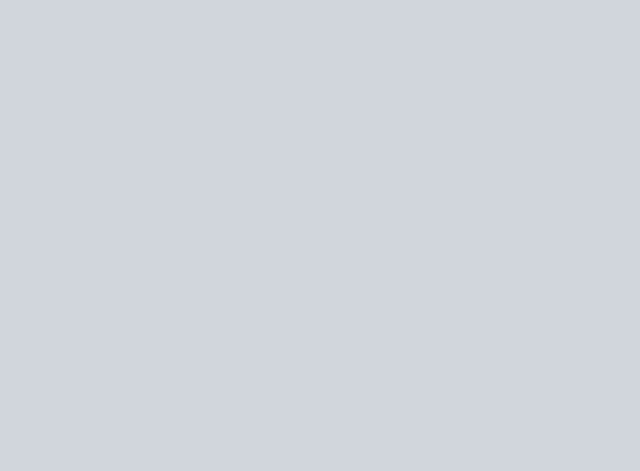
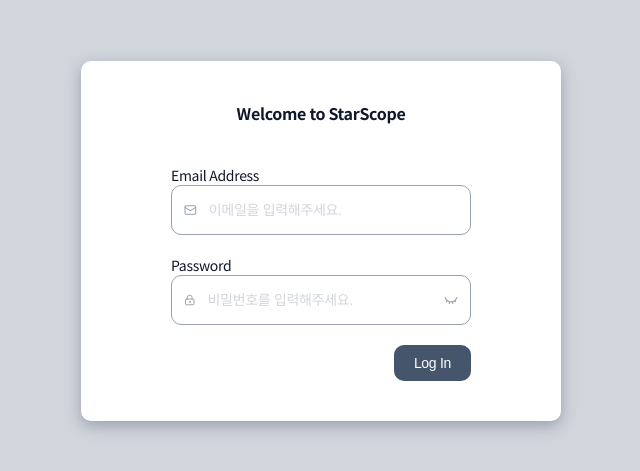
Before and after one commit to 5647kr/tocfa, a React (Vite) app: page /auth/login in a window 1280 px wide. Shown: the part 159-630 px from the top of the page, without its empty margins (319-959 px from the left). Built offline with nearby package versions, Linux system fonts and the light colour scheme.

Commit message:
Feat: 로그인 기능 구현

```diff
--- a/src/App.jsx
+++ b/src/App.jsx
@@ -1,9 +1,17 @@
+import { Route, Routes } from "react-router-dom";
 import GlobalStyle from "./style/GlobalStyle";
+import AdminLogin from "./admin/AdminLogin";
 
 export default function App() {
   return (
     <>
       <GlobalStyle />
+
+      <main>
+        <Routes>
+          <Route path="/auth/login" element={<AdminLogin />} />
+        </Routes>
+      </main>
     </>
   );
 }
--- /dev/null
+++ b/src/admin/AdminLogin.jsx
@@ -0,0 +1,160 @@
+import { useState } from "react";
+import { useNavigate } from "react-router-dom";
+import styled from "styled-components";
+import { Eye, EyeClosed, LockKeyhole, Mail } from "lucide-react";
+import { LogIn } from "../api/Log";
+import ErrorBox from "../components/ErrorBox";
+import Input from "../components/Input";
+import Button from "../components/Button";
+
+export default function AdminLogin() {
+  const navigate = useNavigate();
+  const [showPassword, setShowPassword] = useState(false);
+  const [email, setEmail] = useState("");
+  const [password, setPassword] = useState("");
+  const [errorMessage, setErrorMessage] = useState("");
+
+  const handleLogin = async (e) => {
+    setErrorMessage("");
+    e.preventDefault();
+
+    try {
+      if (email.trim() === "" || password.trim() === "") {
+        setErrorMessage("이메일과 비밀번호를 모두 입력해주세요.");
+        return;
+      }
+
+      if (password.trim().length < 6) {
+        setErrorMessage("비밀번호는 최소 6자 이상이어야 합니다.");
+        return;
+      }
+
+      const { error } = await LogIn({ email, password });
+      if (error) {
+        throw error;
+      } else {
+        navigate("/admin/home");
+      }
+    } catch (error) {
+      setErrorMessage("이메일과 비밀번호가 맞지 않습니다.");
+    }
+  };
+  return (
+    <LoginWrap>
+      <LoginBox>
+        <h1>Welcome to StarScope</h1>
+        {errorMessage && <ErrorBox>{errorMessage}</ErrorBox>}
+
+        <form onSubmit={handleLogin}>
+          <InputWrap>
+            <label htmlFor="email">Email Address</label>
+            <div>
+              <Mail />
+              <Input
+                type="email"
+                name="email"
+                id="email"
+                value={email}
+                onChange={(e) => setEmail(e.target.value)}
+                autoComplete="off"
+                placeholder="이메일을 입력해주세요."
+              />
+            </div>
+          </InputWrap>
+          <InputWrap>
+            <label htmlFor="password">Password</label>
+            <div>
+              <LockKeyhole />
+              <Input
+                type={showPassword ? "text" : "password"}
+                name="password"
+                id="password"
+                value={password}
+                onChange={(e) => setPassword(e.target.value)}
+                autoComplete="off"
+                placeholder="비밀번호를 입력해주세요."
+              />
+              <button
+                type="button"
+                onClick={() => setShowPassword(!showPassword)}
+              >
+                {showPassword ? <Eye /> : <EyeClosed />}
+              </button>
+            </div>
+          </InputWrap>
+          <Button type="submit">Log In</Button>
+        </form>
+      </LoginBox>
+    </LoginWrap>
+  );
+}
+
+const LoginWrap = styled.article`
+  width: 100%;
+  height: 100vh;
+  display: flex;
+  align-items: center;
+  justify-content: center;
+`;
+
+const LoginBox = styled.div`
+  width: clamp(448px, 100%, 480px);
+  border-radius: 1rem;
+  padding: 4rem;
+  background-color: var(--white-color);
+  box-shadow: 0 5px 15px var(--stroke-color);
+
+  & > h1 {
+    text-align: center;
+    font-size: var(--font-mz);
+    font-weight: var(--font-bw);
+    margin-bottom: 4rem;
+  }
+
+  & > div {
+    width: 30rem;
+    margin: 0 auto;
+  }
+
+  & > form {
+    width: 30rem;
+    margin: 0 auto;
+    margin-top: 2rem;
+    display: flex;
+    flex-direction: column;
+    align-items: center;
+    gap: 2rem;
+  }
+`;
+
+const InputWrap = styled.div`
+  & > label {
+    color: var(--text-color);
+    font-size: var(--font-smz);
+    margin-bottom: 0.4rem;
+  }
+  & > div {
+    width: 30rem;
+    padding: 1.2rem;
+    border: 1px solid var(--stroke-color);
+    border-radius: 1rem;
+    display: flex;
+    align-items: center;
+    gap: 1.2rem;
+  }
+  & > div svg {
+    width: 1.4rem;
+    stroke: var(--stroke-color);
+  }
+  & > div > input {
+    width: 100%;
+    font-size: var(--font-smz);
+  }
+  & > div > button {
+    display: flex;
+    align-items: center;
+  }
+  & + button {
+    margin-left: auto;
+  }
+`;
--- /dev/null
+++ b/src/api/Log.jsx
@@ -0,0 +1,13 @@
+import supabase from "../supabaseClient"
+
+async function LogIn({ email, password }) {
+  const { error } = await supabase.auth.signInWithPassword({
+    email,
+    password,
+  });
+  return { error };
+}
+
+function LogOut() {}
+
+export { LogIn, LogOut };
--- a/src/components/Button.jsx
+++ b/src/components/Button.jsx
@@ -1,6 +1,6 @@
 import styled from "styled-components"
 
-export default function Button({children, props}) {
+export default function Button({children, ...props}) {
   return (
     <StyledButton {...props}>{children}</StyledButton>
   )
--- /dev/null
+++ b/src/components/ErrorBox.jsx
@@ -0,0 +1,31 @@
+import styled from "styled-components";
+import { TriangleAlert } from "lucide-react";
+
+export default function ErrorBox({ children }) {
+  return (
+    <ErrorWrap>
+      <TriangleAlert />
+      <strong>{children}</strong>
+    </ErrorWrap>
+  );
+}
+
+const ErrorWrap = styled.div`
+  padding: 1.2rem;
+  border: 1px solid var(--error-color);
+  background-color: var(--errorBg-color);
+  border-radius: 1rem;
+  display: flex;
+  align-items: center;
+  gap: 1.2rem;
+
+  & > svg {
+    width: 1.4rem;
+    stroke: var(--error-color);
+  }
+
+  & > strong {
+    font-size: 1.4rem;
+    color: var(--error-color);
+  }
+`;
--- a/src/components/Input.jsx
+++ b/src/components/Input.jsx
@@ -1,14 +1,16 @@
 import styled from "styled-components";
 
-export default function Input({props}) {
+export default function Input({...props}) {
   return (
     <StyledInput {...props} />
   )
 }
 
-
 const StyledInput = styled.input`
   background-color: var(--white-color);
   border: none;
   font-size: var(--font-smz);
+  &::placeholder {
+    color: var(--bg-color);
+  }
 `
--- a/src/main.jsx
+++ b/src/main.jsx
@@ -1,9 +1,12 @@
-import { StrictMode } from 'react'
-import { createRoot } from 'react-dom/client'
-import App from './App.jsx'
+import { StrictMode } from "react";
+import { createRoot } from "react-dom/client";
+import App from "./App.jsx";
+import { BrowserRouter } from "react-router-dom";
 
-createRoot(document.getElementById('root')).render(
+createRoot(document.getElementById("root")).render(
   <StrictMode>
-    <App />
-  </StrictMode>,
-)
+    <BrowserRouter>
+      <App />
+    </BrowserRouter>
+  </StrictMode>
+);
--- a/src/style/GlobalStyle.jsx
+++ b/src/style/GlobalStyle.jsx
@@ -30,11 +30,16 @@
     background-color: var(--bg-color);
   }
 
+  main {
+    display: grid;
+  }
+
   * {
     padding: 0;
     margin: 0;
     box-sizing: border-box;
-    font-weight: var(--ront-rw);
+    font-weight: var(--font-rw);
+    color: var(--text-color);
     letter-spacing: -0.3px;
   }
 
```
